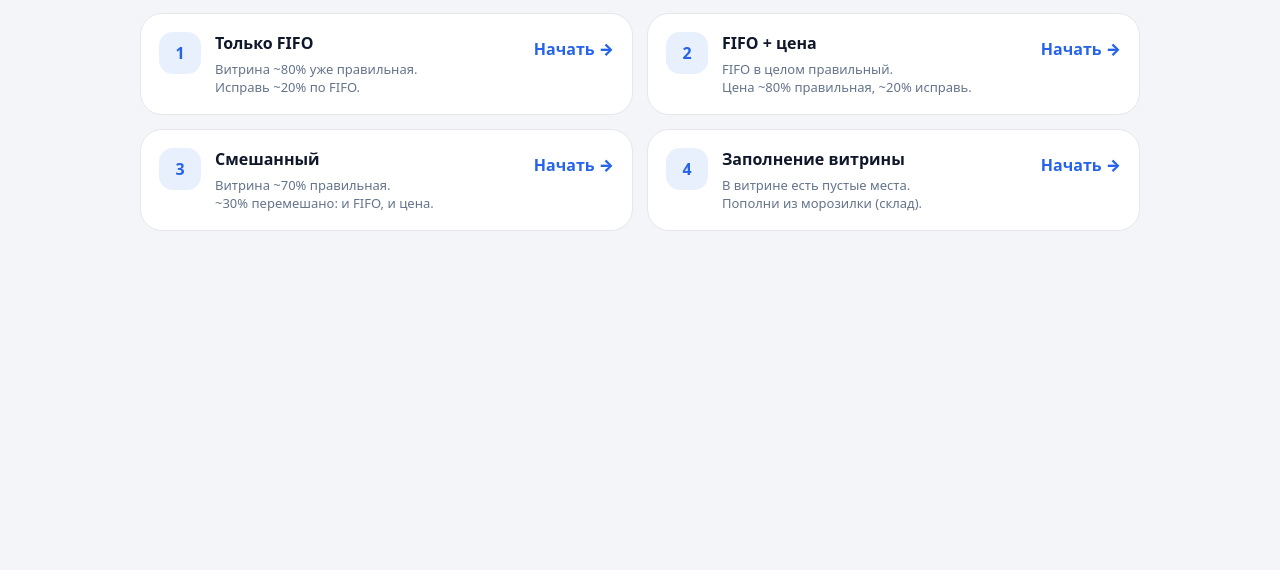
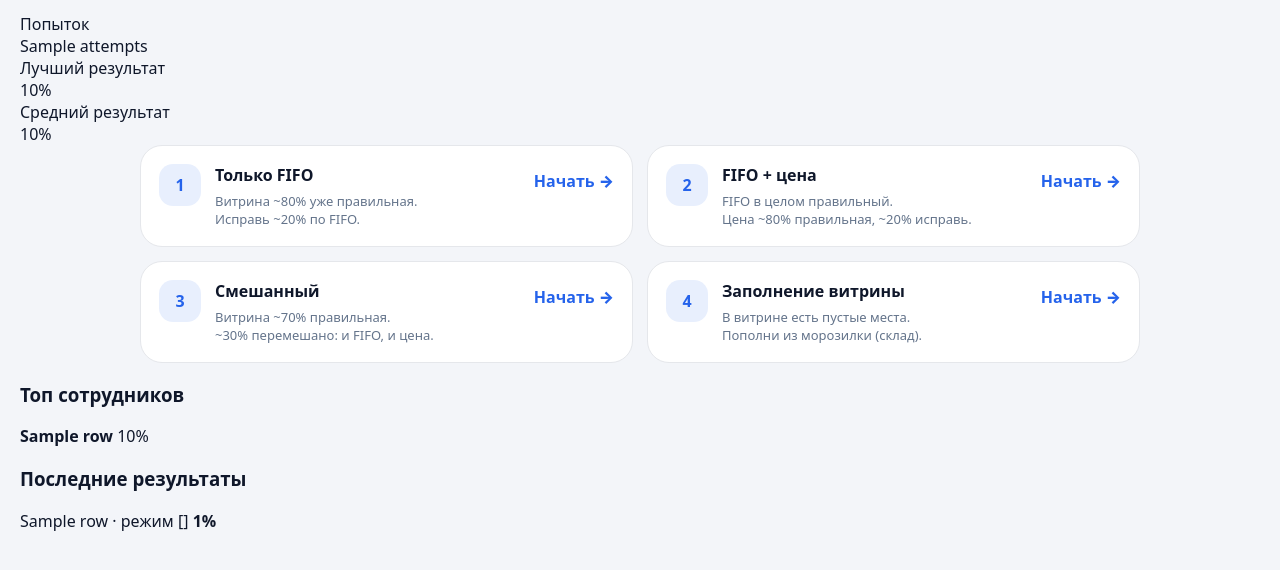
Before and after one commit to yugen1222/cake-trainer, a Flask app: template templates/menu.html in a window 1280 px wide. Shown: the part 85-655 px from the top of the page. Run offline with Flask 3, Linux system fonts and the light colour scheme; the template is opened without the code that fills it: most values are stand-ins (such as "Sample title", 1, 10 or a date in 2020).

Commit message:
menu.html

```diff
--- a/templates/menu.html
+++ b/templates/menu.html
@@ -3,11 +3,9 @@
 <head>
   <meta charset="utf-8" />
   <title>Сложность — Тренажёр витрины</title>
-
   <link rel="icon" type="image/png" href="{{ url_for('static', filename='icons/znak.png') }}">
   <link rel="stylesheet" href="{{ url_for('static', filename='style.css') }}">
 </head>
-
 <body class="page-body">
 
 <header class="topbar topbar-tight">
@@ -18,7 +16,7 @@
     </div>
   </div>
 
-  <div class="top-actions">
+  <div class="top-actions mobile-actions">
     <a class="btn" href="{{ url_for('results') }}">Результаты</a>
     <a class="btn" href="{{ url_for('login') }}">Изменить имя</a>
     <a class="btn danger" href="{{ url_for('logout') }}">Выйти</a>
@@ -26,6 +24,24 @@
 </header>
 
 <main class="menu-wrap">
+  <div class="dashboard-grid">
+
+    <section class="dashboard-main">
+      <div class="stats-row">
+        <div class="stat-card">
+          <div class="stat-title">Попыток</div>
+          <div class="stat-value">{{ summary.attempts }}</div>
+        </div>
+        <div class="stat-card">
+          <div class="stat-title">Лучший результат</div>
+          <div class="stat-value">{{ summary.best_score }}%</div>
+        </div>
+        <div class="stat-card">
+          <div class="stat-title">Средний результат</div>
+          <div class="stat-value">{{ summary.avg_score }}%</div>
+        </div>
+      </div>
+
       <div class="menu-grid">
         <a class="mode-card" href="{{ url_for('game', mode=1) }}">
           <div class="mode-num">1</div>
@@ -75,6 +91,39 @@
           <div class="mode-go">Начать →</div>
         </a>
       </div>
+    </section>
+
+    <aside class="dashboard-side">
+      <div class="mini-panel">
+        <h3>Топ сотрудников</h3>
+        {% if top_employees %}
+          {% for row in top_employees %}
+            <div class="mini-row">
+              <b>{{ row.employee_name }}</b>
+              <span>{{ row.best_score }}%</span>
+            </div>
+          {% endfor %}
+        {% else %}
+          <div class="muted">Пока данных нет</div>
+        {% endif %}
+      </div>
+
+      <div class="mini-panel">
+        <h3>Последние результаты</h3>
+        {% if last_results %}
+          {% for row in last_results %}
+            <div class="mini-row">
+              <span>{{ row.employee_name }} · режим {{ row.mode }}</span>
+              <b>{{ row.score_percent }}%</b>
+            </div>
+          {% endfor %}
+        {% else %}
+          <div class="muted">Пока данных нет</div>
+        {% endif %}
+      </div>
+    </aside>
+
+  </div>
 </main>
 
 </body>
```
Lines whose indentation alone changed are shown as unchanged.
